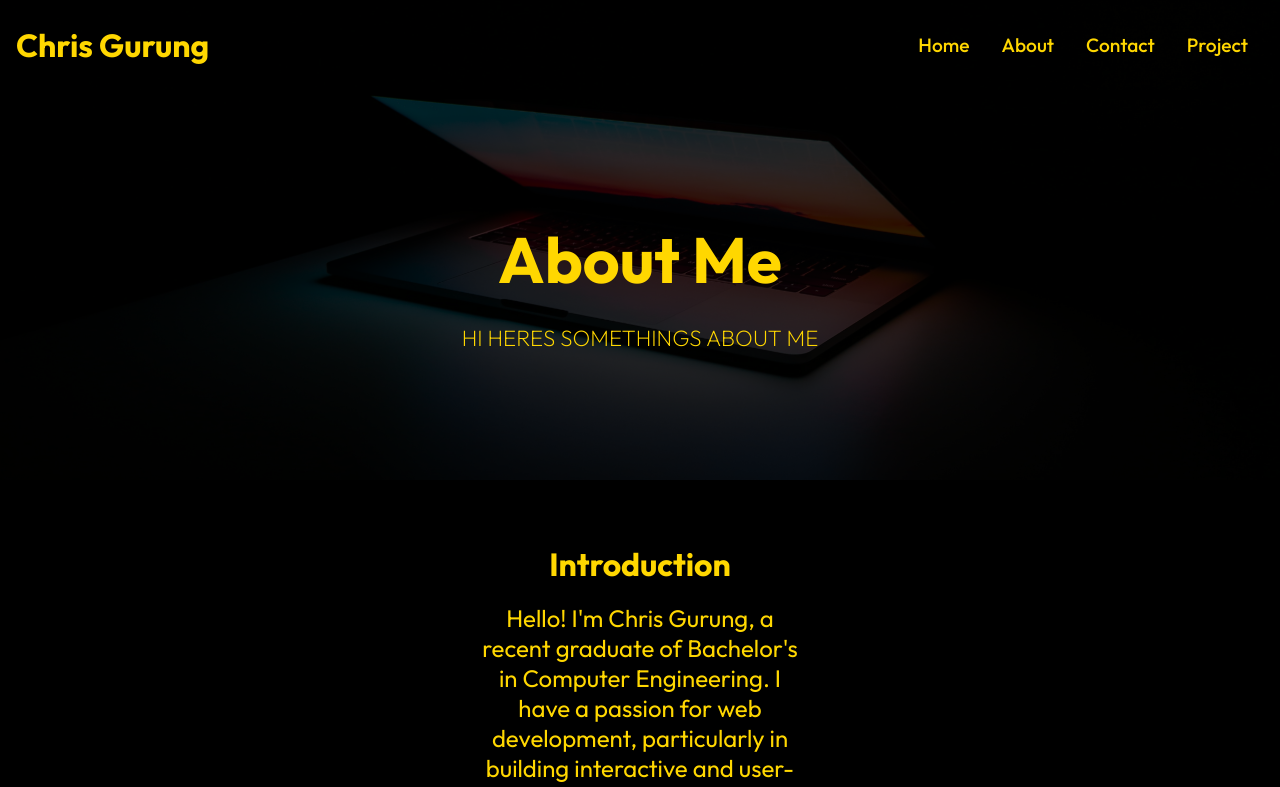
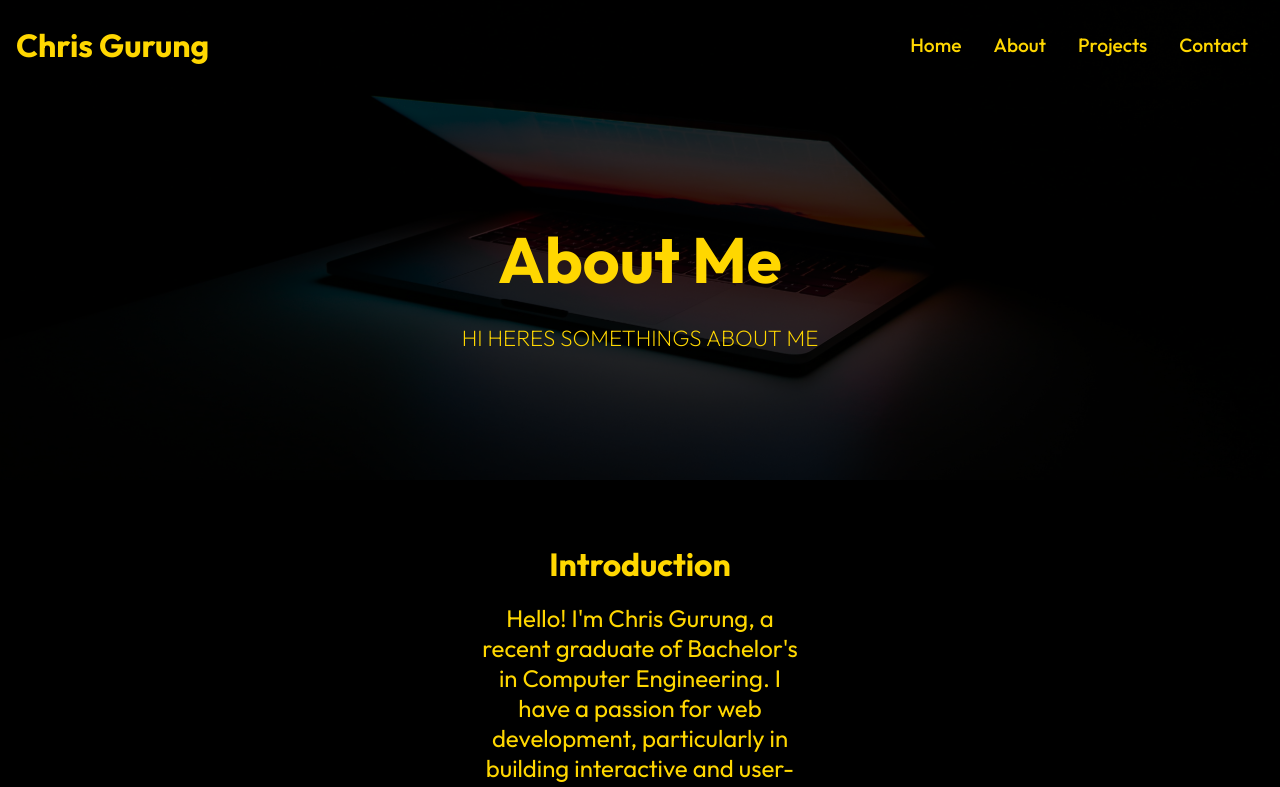
Before and after one commit to Chris-Grg/portfolio-gen1, a React (Create React App) app: page /about in a window 1280 px wide. Shown: the top 787 px of the page. Built offline with nearby package versions, Linux system fonts and the light colour scheme.

Commit message:
sorted the navbar and removed contact from home

```diff
--- a/src/App.js
+++ b/src/App.js
@@ -12,7 +12,7 @@ function App() {
         <Route path="/" element={<Home />} />
         <Route path="/about" element={<About />} />
         <Route path="/contact" element={<Contact />} />
-        <Route path="/project" element={<Project />} />
+        <Route path="/projects" element={<Project />} />
       </Routes>
     </>
   );
--- a/src/components/Navbar.js
+++ b/src/components/Navbar.js
@@ -31,10 +31,10 @@ const Navbar = () => {
           <Link to="/about">About</Link>
         </li>
         <li>
-          <Link to="/contact">Contact</Link>
+          <Link to="/projects">Projects</Link>
         </li>
         <li>
-          <Link to="/project">Project</Link>
+          <Link to="/contact">Contact</Link>
         </li>
       </ul>
       <div className="hamburger" onClick={handleClick}>
--- a/src/routes/Home.js
+++ b/src/routes/Home.js
@@ -14,7 +14,7 @@ const Home = () => {
       <HeroImg />
       {/* <AboutContent /> */}
       <ProjectList />
-      <ContactForm />
+      {/* <ContactForm /> */}
       <Footer />
     </div>
   );
```
